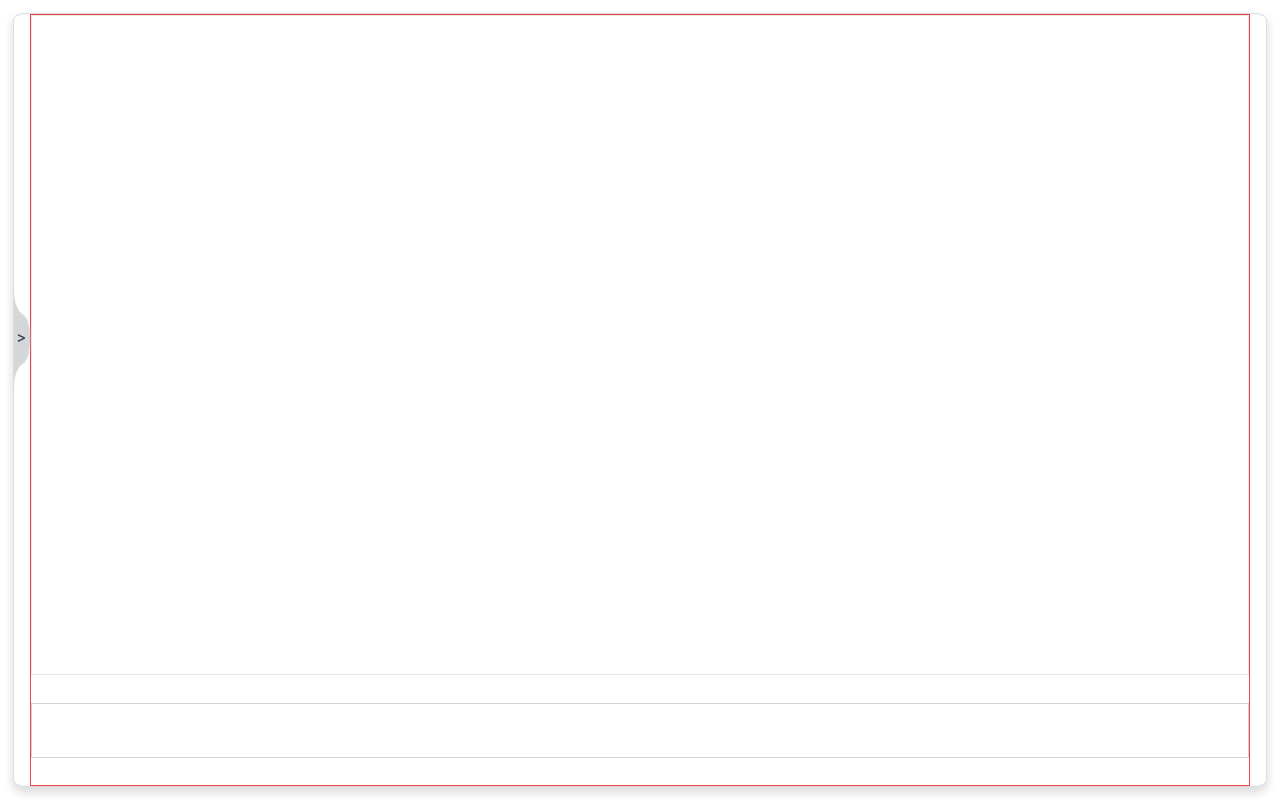
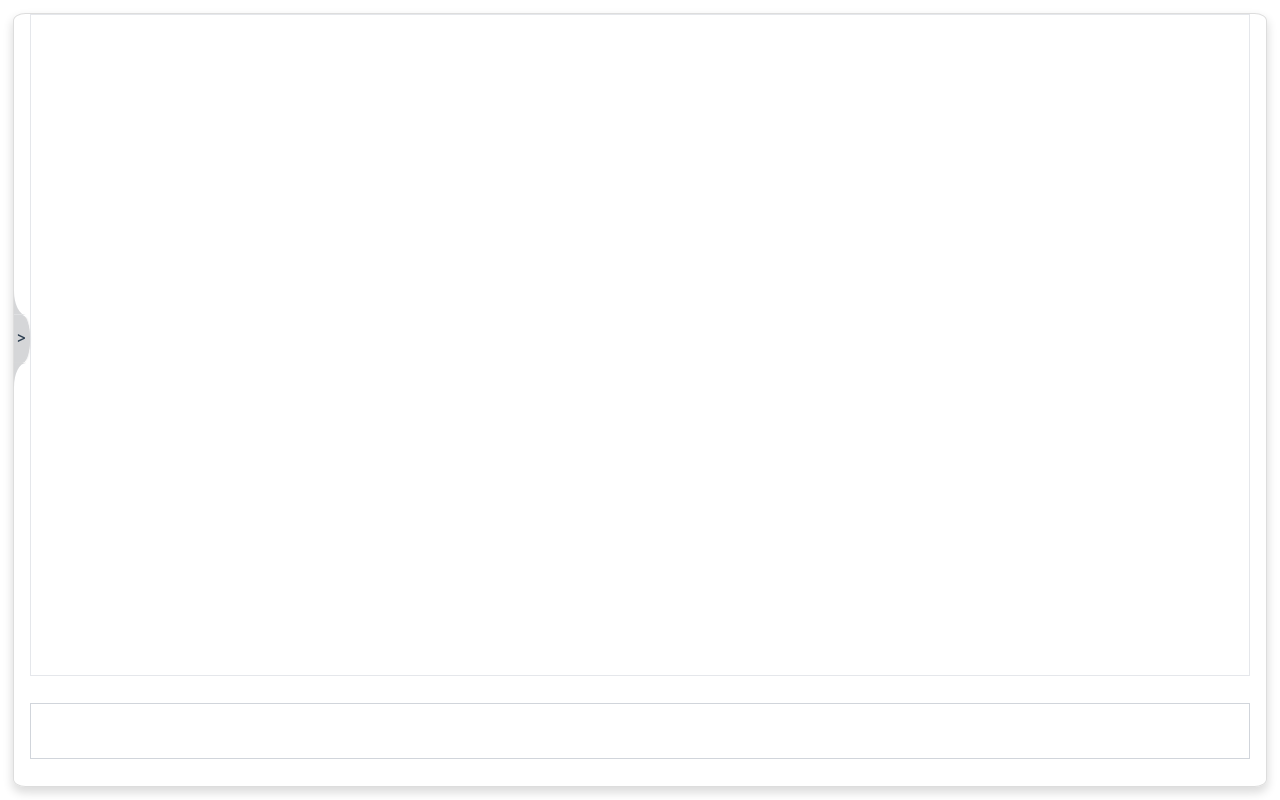
Before and after one commit to SinMu-L/chatweb, a Vue app: page /chat/1 in a window 1280 px wide. Built offline with nearby package versions, Linux system fonts and the light colour scheme.

Commit message:
去除IM区域的边框颜色

```diff
--- a/src/components/MainArea.vue
+++ b/src/components/MainArea.vue
@@ -143,7 +143,7 @@ export default {
   <div  class="right  h-full  " :class="store.isShow ? 'w-4/5' : 'w-full'">
 
 
-    <div  class="mx-4 h-full flex flex-col border border-red-500 ">
+    <div  class="mx-4 h-full flex flex-col  ">
       <div class="basis-1/12 border flex justify-start items-center px-4 lg:hidden ">
         {{ getTitle() }}
       </div>
```
